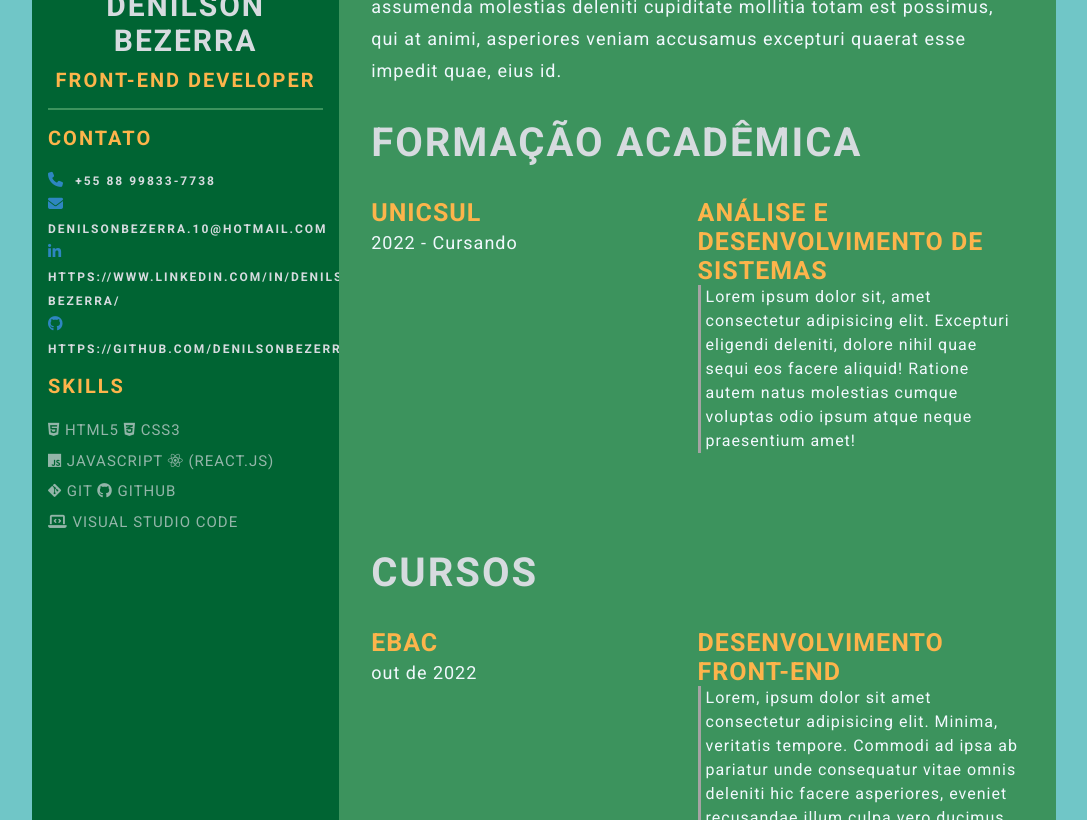
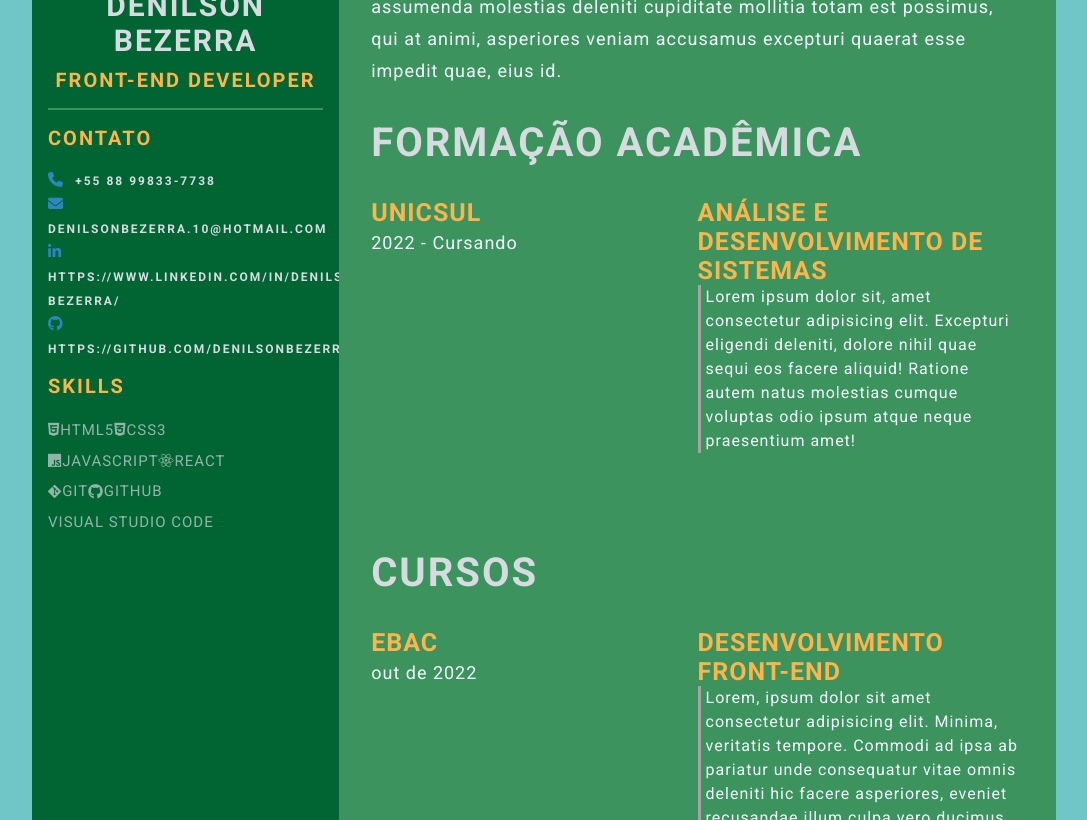
Before and after one commit to denilsonbezerra/denilsonbezerra.github.io, a plain HTML site: page index.html in a window 1280 px wide. Shown: the part 280-1100 px from the top of the page, without its empty margins (96-1183 px from the left). Drawn offline with Linux system fonts and the light colour scheme.

Commit message:
update: adjust index.html

```diff
--- a/index.html
+++ b/index.html
@@ -5,6 +5,7 @@
     <meta http-equiv="X-UA-Compatible" content="IE=edge">
     <meta name="viewport" content="width=device-width, initial-scale=1.0">
 
+    <link rel="icon" href="https://cdn-icons-png.flaticon.com/512/345/345609.png" type="image/png">
     <link rel="stylesheet" href="./css/style.css">
     <link rel="stylesheet" href="./css/media.css">
     <link rel="stylesheet" href="https://cdnjs.cloudflare.com/ajax/libs/font-awesome/6.2.0/css/all.min.css">
@@ -45,27 +46,19 @@
                     <span class="left-title">Skills</span>
                     <ul>
                         <li>
-                            <span>
-                                <i class="fa-brands fa-html5"></i> HTML5
-                                <i class="fa-brands fa-css3-alt"></i> CSS3
-                            </span>
+                            <i class="fa-brands fa-html5" id="html"></i> <span>HTML5</span>
+                            <i class="fa-brands fa-css3-alt" id="css"></i> <span>CSS3</span>
                         </li>
                         <li>
-                            <span>
-                                <i class="fa-brands fa-js"></i> JavaScript
-                                <i class="fa-brands fa-react"></i> (React.JS)
-                            </span>
+                            <i class="fa-brands fa-js" id="js"></i> <span>JavaScript</span>
+                            <i class="fa-brands fa-react" id="react"></i> <span>React</span>
                         </li>
                         <li>
-                            <span>
-                                <i class="fa-brands fa-git-alt"></i> Git
-                                <i class="fa-brands fa-github"></i> GitHub
-                            </span>
+                            <i class="fa-brands fa-git-alt" id="git"></i> <span>Git</span>
+                            <i class="fa-brands fa-github" id="github"></i> <span>GitHub</span>
                         </li>
                         <li>
-                            <span>
-                                <i class="fa-sharp fa-solid fa-laptop-code"></i> Visual Studio Code
-                            </span>
+                            <span id="vscode"> Visual Studio Code</span>
                         </li>
                     </ul>
                 </div>
```
